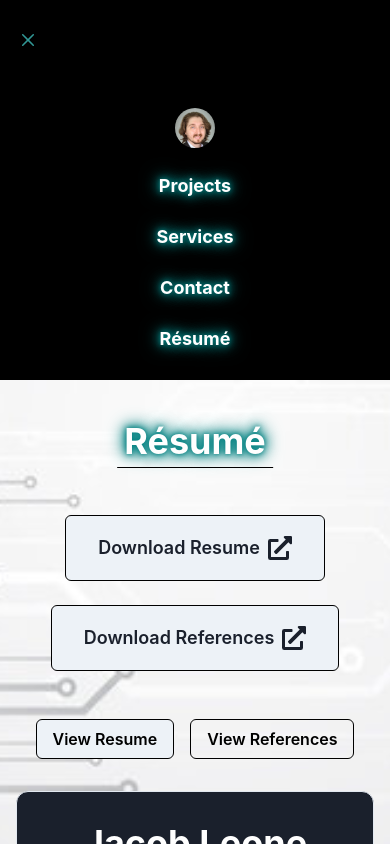
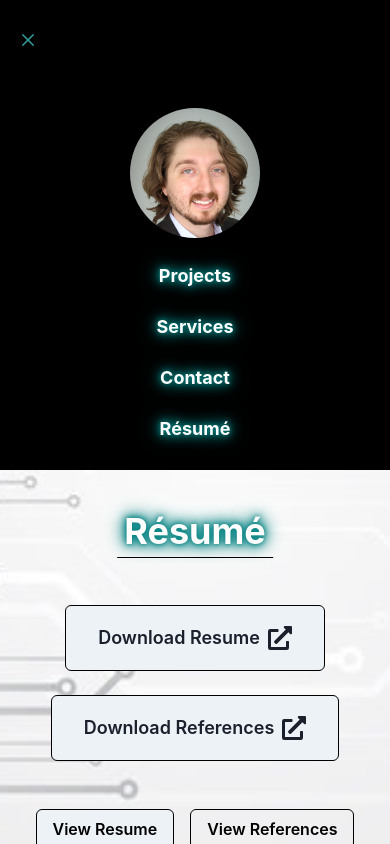
Before and after one commit to jacklion710/jacobleone-tech-portfolio, a Next.js app: page /Resume in a window 390 px wide. Both pictures are taken after a click on the button "Toggle Navigation". Shown: the top 844 px of the page. Built offline with nearby package versions, Linux system fonts and the light colour scheme.

Commit message:
Adjust photo when hamburger icon is open

```diff
--- a/components/Navbar.tsx
+++ b/components/Navbar.tsx
@@ -47,19 +47,25 @@ function Navbar() {
           />
         </Flex>
         <Flex flex={{ base: 1 }} justify={{ base: 'center', md: 'start' }}>
+        <Flex flex={{ base: 1 }} justify={{ base: 'center', md: 'start' }}>
           <Flex display={{ base: 'none', md: 'flex' }} ml={10}>
-            <DesktopNav />
+              <DesktopNav isOpen={isOpen} />
+            </Flex>
           </Flex>
         </Flex>
       </Flex>
       <Collapse in={isOpen} animateOpacity>
-        <MobileNav />
+        <MobileNav isOpen={isOpen} />
       </Collapse>
     </Box>
   );
 }
 
-const DesktopNav = () => {
+interface DesktopNavProps {
+  isOpen: boolean;
+}
+
+const DesktopNav: React.FC<DesktopNavProps> = ({ isOpen }) => {
   return (
     <Flex justifyContent="space-between" alignItems="center" flexGrow={1} h="100%">
       <Stack
@@ -76,7 +82,14 @@ const DesktopNav = () => {
               textShadow="0 0 5px teal, 0 0 10px teal, 0 0 15px teal, 0 0 20px teal"
             >
               {navItem.imageSrc ? (
-                <Image src={navItem.imageSrc} objectFit="cover" objectPosition="center top" w="50px" h="50px" borderRadius="50%" />
+                <Image
+                    src={navItem.imageSrc}
+                    objectFit="cover"
+                    objectPosition="center top"
+                    w={isOpen ? "100px" : "50px"}
+                    h={isOpen ? "100px" : "50px"}
+                    borderRadius="50%"
+                />
               ) : (
                 navItem.label
               )}
@@ -88,7 +101,11 @@ const DesktopNav = () => {
   );
 };
 
-const MobileNav = () => {
+interface MobileNavProps {
+  isOpen: boolean;
+}
+
+const MobileNav: React.FC<DesktopNavProps> = ({ isOpen }) => {
   return (
     <Stack
       direction="column"
@@ -109,10 +126,18 @@ const MobileNav = () => {
             textAlign="center"
             display="block"
             _hover={{ textDecoration: 'underline', color: 'gray.300' }}
-            textShadow="0 0 5px teal, 0 0 10px teal, 0 0 15px teal, 0 0 20px teal" // Updated glow effect for mobile
+            textShadow="0 0 5px teal, 0 0 10px teal, 0 0 15px teal, 0 0 20px teal"
           >
             {navItem.imageSrc ? (
-              <Image src={navItem.imageSrc} objectFit="cover" objectPosition="center top" w="40px" h="40px" borderRadius="50%" mx="auto" />
+              <Image
+                src={navItem.imageSrc}
+                objectFit="cover"
+                objectPosition="center top"
+                w={isOpen ? "130px" : "40px"}
+                h={isOpen ? "130px" : "40px"}
+                borderRadius="50%"
+                mx="auto"
+              />
             ) : (
               navItem.label
             )}
```
